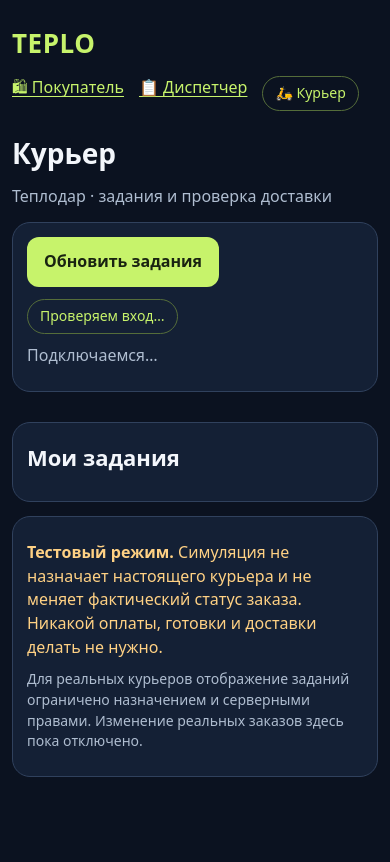
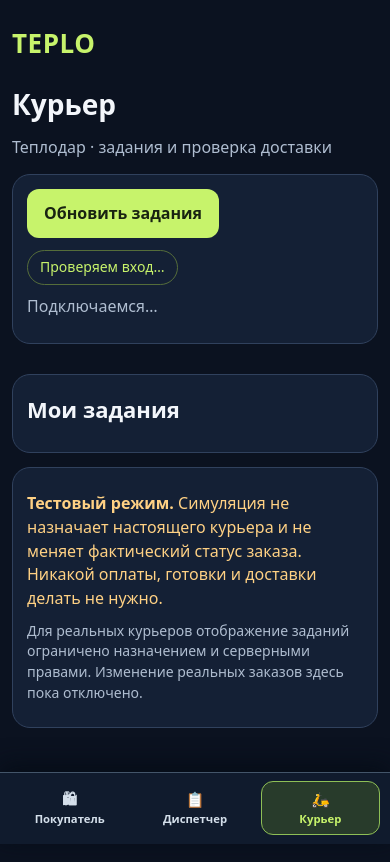
Before and after one commit to kirillbebzenka-coder/teplo-app, a plain HTML site: page courier.html in a window 390 px wide. Drawn offline with Linux system fonts and the light colour scheme; a script that the page names is missing.

Commit message:
Keep mobile role navigation fixed on courier page

```diff
--- a/courier.html
+++ b/courier.html
@@ -29,9 +29,9 @@ button:focus-visible,a:focus-visible{outline:3px solid white;outline-offset:3px}
 .step.active{border-color:var(--accent);color:var(--white);font-weight:750}
 #notice{white-space:pre-wrap}
 @media(max-width:420px){main{padding:12px}section,article{padding:14px}.brand{font-size:26px}}
-</style></head>
+nav.teplo-tabs{position:fixed;z-index:200;bottom:0;left:0;right:0;display:grid;grid-template-columns:repeat(3,minmax(0,1fr));gap:6px;background:#101b2d;border-top:1px solid #435569;padding:8px 10px calc(9px + env(safe-area-inset-bottom));box-shadow:0 -6px 25px #050b15dd}nav.teplo-tabs a{min-width:0;display:flex;align-items:center;justify-content:center;flex-direction:column;text-align:center;gap:3px;border:1px solid transparent;border-radius:12px;padding:8px 3px;color:#d4dfea;text-decoration:none;font-weight:700;font-size:15px;line-height:1.25}nav.teplo-tabs a span{font-size:clamp(11px,2.9vw,14px)}nav.teplo-tabs a[aria-current="page"]{background:#283b2b;border-color:#8ebf56;color:#c7f36b}main{padding-bottom:calc(120px + env(safe-area-inset-bottom))}body{min-width:300px}</style></head>
 <body><main>
-<header><div class="brand">TEPLO</div><nav aria-label="Разделы TEPLO"><a href="./">🛍 Покупатель</a><a href="dispatcher.html">📋 Диспетчер</a><span class="chip" aria-current="page">🛵 Курьер</span></nav></header>
+<header><div class="brand">TEPLO</div></header>
 <h1>Курьер</h1><p class="muted">Теплодар · задания и проверка доставки</p>
 <section><div class="row"><button id="refresh">Обновить задания</button><span id="access" class="chip">Проверяем вход…</span></div>
 <p id="notice" class="muted" role="status" aria-live="polite">Подключаемся…</p></section>
@@ -39,7 +39,7 @@ button:focus-visible,a:focus-visible{outline:3px solid white;outline-offset:3px}
 <section><h2>Мои задания</h2><div id="jobs"></div></section>
 <section><p class="warning"><strong>Тестовый режим.</strong> Симуляция не назначает настоящего курьера и не меняет фактический статус заказа. Никакой оплаты, готовки и доставки делать не нужно.</p>
 <p class="muted small">Для реальных курьеров отображение заданий ограничено назначением и серверными правами. Изменение реальных заказов здесь пока отключено.</p></section>
-</main>
+</main><nav class="teplo-tabs" aria-label="Разделы TEPLO"><a href="./?v=15">🛍<span>Покупатель</span></a><a href="dispatcher.html?v=15">📋<span>Диспетчер</span></a><a href="courier.html?v=15" aria-current="page">🛵<span>Курьер</span></a></nav>
 <script type="module">
 import {createClient} from 'https://esm.sh/@supabase/supabase-js@2';
 const db=createClient('https://bgtegxdekqsajttkhhrj.supabase.co','sb_publishable_aSOKkJ_F47sGj9e8v8uJ3g_24rlQ8XG');
```
